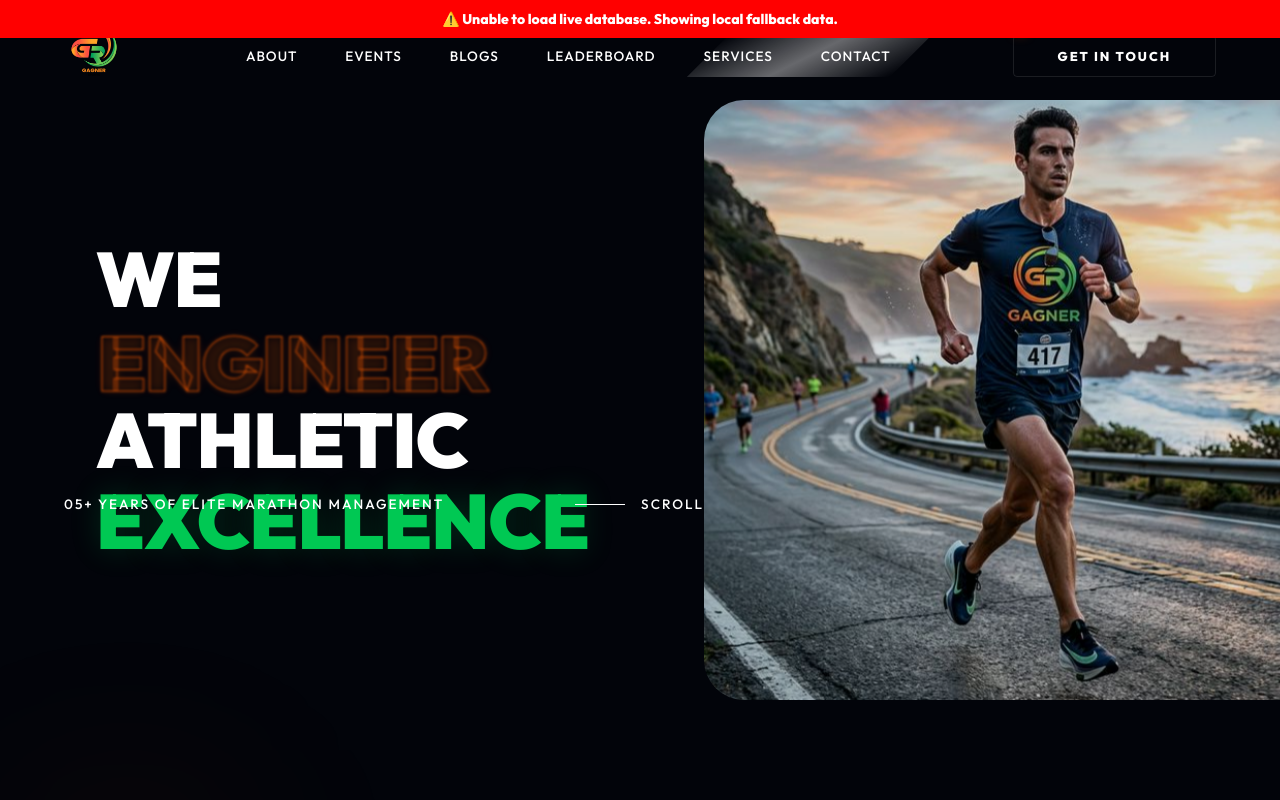
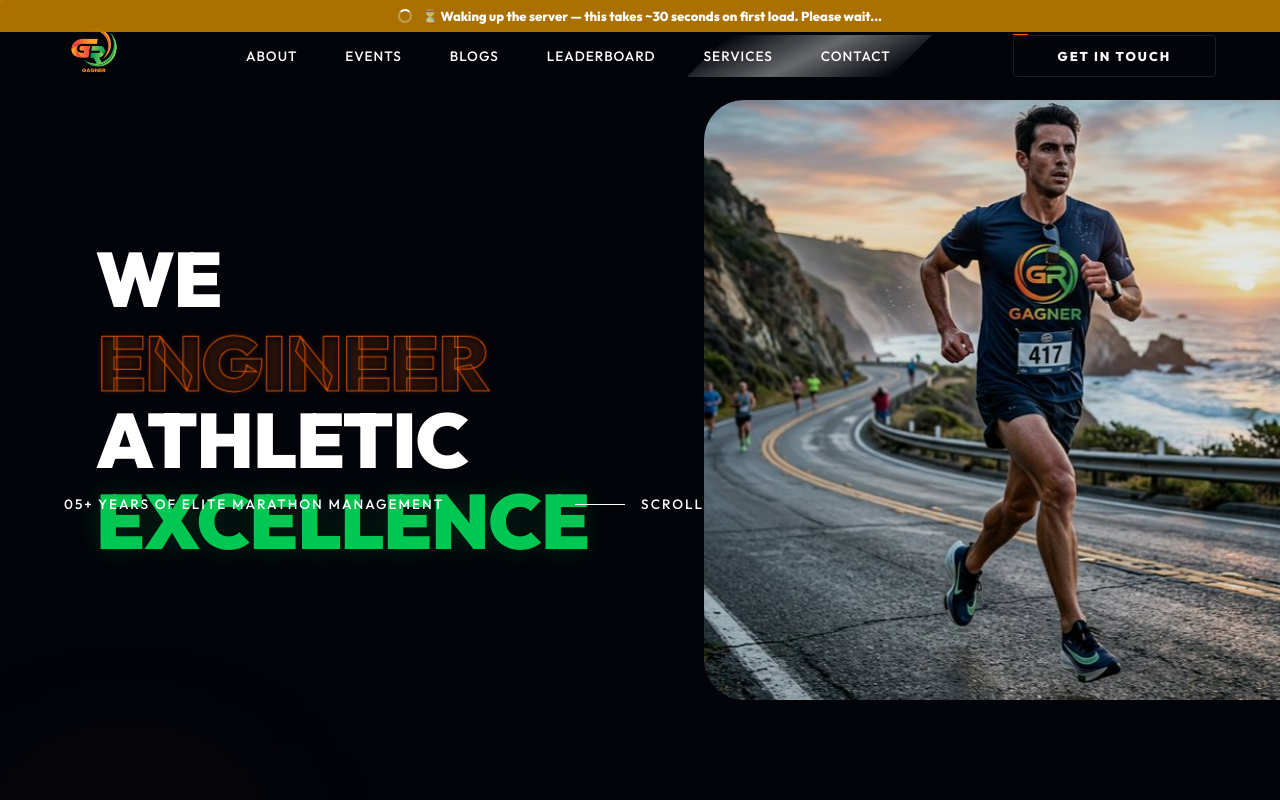
Before and after one commit to keerthieswaran38/Pro-22-03, a React (Vite) app in the folder UI/: page / in a window 1280 px wide. Both pictures are taken after typing "Sample", "name@example.com", "Sample" into the empty fields and a click on the button "GET IN TOUCH →". Shown: the top 800 px of the page. Built offline with nearby package versions, Linux system fonts and the light colour scheme; no server answers.

Commit message:
fix(ui): UX improvement for waking up banner, hides immediately on load

```diff
--- a/UI/src/user/App.tsx
+++ b/UI/src/user/App.tsx
@@ -193,12 +193,14 @@ function UserLayout({ children, loading, events, leaderboard, contentData }: { c
 
 export default function UserApp() {
   const [dataTimeout, setDataTimeout] = useState(false);
+  const [isWakingUp, setIsWakingUp] = useState(false);
 
   useEffect(() => {
-    const timer = setTimeout(() => {
-      setDataTimeout(true);
-    }, 6000); // 6-second hard limit
-    return () => clearTimeout(timer);
+    // Render free tier cold-starts take up to ~50s.
+    // Show a "waking up" hint after 8s, and only show the fallback error banner after 65s.
+    const wakeTimer  = setTimeout(() => setIsWakingUp(true),  8000);
+    const hardTimer  = setTimeout(() => { setDataTimeout(true); setIsWakingUp(false); }, 65000);
+    return () => { clearTimeout(wakeTimer); clearTimeout(hardTimer); };
   }, []);
 
   const { data: events = {}, isLoading: evLoading, error: evError } = useEvents();
@@ -224,6 +226,14 @@ export default function UserApp() {
 
   return (
     <BrowserRouter future={{ v7_startTransition: true, v7_relativeSplatPath: true }}>
+      {/* Waking up Render server (amber, non-alarming) */}
+      {isWakingUp && !dataTimeout && isStillLoading && (
+          <div style={{ position:'fixed', top:0, left:0, right:0, background:'rgba(180,120,0,0.95)', color:'#fff', zIndex:99999, padding:'8px 16px', textAlign:'center', fontSize:'13px', fontWeight:600, display:'flex', alignItems:'center', justifyContent:'center', gap:'10px' }}>
+            <span style={{ display:'inline-block', width:'14px', height:'14px', border:'2px solid rgba(255,255,255,0.3)', borderTopColor:'#fff', borderRadius:'50%', animation:'spin 0.8s linear infinite' }}></span>
+            ⏳ Waking up the server — this takes ~30 seconds on first load. Please wait...
+          </div>
+      )}
+      {/* Full fallback error — only after 65s with no response */}
       {hasError && (
           <div style={{ position: 'fixed', top: 0, left: 0, right: 0, background: 'red', color: 'white', zIndex: 99999, padding: '10px', textAlign: 'center', fontSize: '14px', fontWeight: 'bold' }}>
               ⚠️ Unable to load live database. Showing local fallback data.
```
